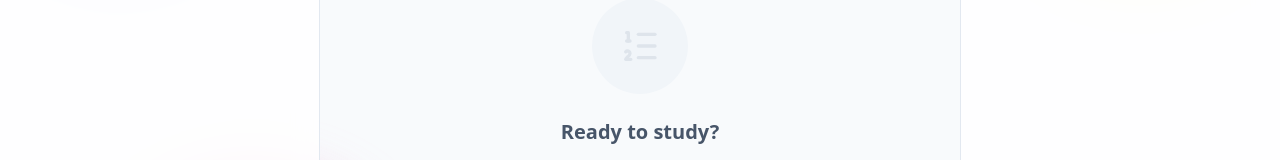
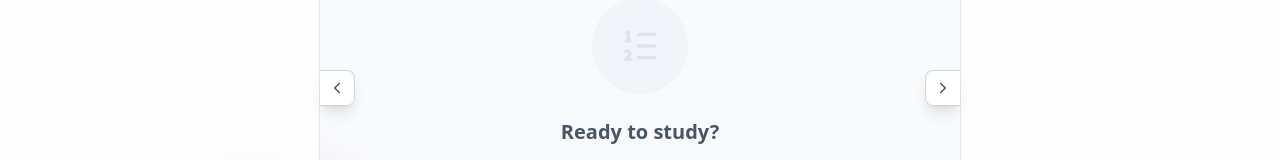
Before and after one commit to haseebn19/requizle, a React (Vite) app: page / in a window 1280 px wide. Shown: the part 312-472 px from the top of the page. Built offline with nearby package versions, Linux system fonts and the light colour scheme.

Commit message:
feat: Add sidebar toggle functionality and animations to Layout component; enhance input components with disabled state handling

```diff
--- a/src/components/Layout.tsx
+++ b/src/components/Layout.tsx
@@ -1,5 +1,7 @@
-import React from 'react';
-
+import React, {useState} from 'react';
+import {ChevronLeft, ChevronRight, PanelLeft, PanelRight} from 'lucide-react';
+import {motion, AnimatePresence} from 'framer-motion';
+import {clsx} from 'clsx';
 
 interface LayoutProps {
     leftSidebar: React.ReactNode;
@@ -8,8 +10,11 @@ interface LayoutProps {
 }
 
 export const Layout: React.FC<LayoutProps> = ({leftSidebar, center, rightSidebar}) => {
+    const [leftSidebarVisible, setLeftSidebarVisible] = useState(true);
+    const [rightSidebarVisible, setRightSidebarVisible] = useState(true);
+
     return (
-        <div className="min-h-screen bg-slate-50 dark:bg-slate-900 flex flex-col lg:flex-row overflow-hidden">
+        <div className="min-h-screen bg-slate-50 dark:bg-slate-900 flex flex-col lg:flex-row overflow-hidden relative">
             {/* Background Effects */}
             <div className="fixed inset-0 z-0 pointer-events-none overflow-hidden">
                 <div className="absolute top-0 -left-4 w-72 h-72 bg-purple-300 rounded-full mix-blend-multiply filter blur-xl opacity-70 animate-blob"></div>
@@ -18,9 +23,19 @@ export const Layout: React.FC<LayoutProps> = ({leftSidebar, center, rightSidebar
             </div>
 
             {/* Left Sidebar */}
-            <aside className="w-full lg:w-80 bg-white/80 dark:bg-slate-900/80 backdrop-blur-md border-r border-slate-200 dark:border-slate-700 z-10 flex-shrink-0 h-[30vh] lg:h-screen overflow-y-auto">
-                {leftSidebar}
-            </aside>
+            <AnimatePresence>
+                {leftSidebarVisible && (
+                    <motion.aside
+                        initial={{x: -320, opacity: 0}}
+                        animate={{x: 0, opacity: 1}}
+                        exit={{x: -320, opacity: 0}}
+                        transition={{duration: 0.3, ease: 'easeInOut'}}
+                        className="w-full lg:w-80 bg-white/80 dark:bg-slate-900/80 backdrop-blur-md border-r border-slate-200 dark:border-slate-700 z-10 flex-shrink-0 h-[30vh] lg:h-screen overflow-y-auto"
+                    >
+                        {leftSidebar}
+                    </motion.aside>
+                )}
+            </AnimatePresence>
 
             {/* Center Area */}
             <main className="flex-1 relative z-10 flex flex-col h-[40vh] lg:h-screen overflow-hidden">
@@ -28,9 +43,60 @@ export const Layout: React.FC<LayoutProps> = ({leftSidebar, center, rightSidebar
             </main>
 
             {/* Right Sidebar */}
-            <aside className="w-full lg:w-80 bg-white/80 dark:bg-slate-900/80 backdrop-blur-md border-l border-slate-200 dark:border-slate-700 z-10 flex-shrink-0 h-[30vh] lg:h-screen overflow-y-auto">
-                {rightSidebar}
-            </aside>
+            <AnimatePresence>
+                {rightSidebarVisible && (
+                    <motion.aside
+                        initial={{x: 320, opacity: 0}}
+                        animate={{x: 0, opacity: 1}}
+                        exit={{x: 320, opacity: 0}}
+                        transition={{duration: 0.3, ease: 'easeInOut'}}
+                        className="w-full lg:w-80 bg-white/80 dark:bg-slate-900/80 backdrop-blur-md border-l border-slate-200 dark:border-slate-700 z-10 flex-shrink-0 h-[30vh] lg:h-screen overflow-y-auto"
+                    >
+                        {rightSidebar}
+                    </motion.aside>
+                )}
+            </AnimatePresence>
+
+            {/* Toggle Buttons */}
+            {/* Left Sidebar Toggle */}
+            <button
+                onClick={() => setLeftSidebarVisible(!leftSidebarVisible)}
+                className={clsx(
+                    "fixed z-30 transition-all duration-300 shadow-lg",
+                    leftSidebarVisible
+                        ? "hidden lg:flex top-1/2 -translate-y-1/2 left-80 rounded-r-lg bg-white/95 dark:bg-slate-800/95 backdrop-blur-sm text-slate-600 dark:text-slate-400 hover:text-slate-900 dark:hover:text-slate-200 border-y border-r border-slate-300 dark:border-slate-600 hover:bg-white dark:hover:bg-slate-800"
+                        : "top-4 left-4 lg:top-1/2 lg:-translate-y-1/2 lg:left-0 rounded-lg lg:rounded-r-lg bg-indigo-600 text-white hover:bg-indigo-700 border border-indigo-700 shadow-xl"
+                )}
+                aria-label={leftSidebarVisible ? "Hide left sidebar" : "Show left sidebar"}
+            >
+                <div className="p-2">
+                    {leftSidebarVisible ? (
+                        <ChevronLeft size={18} />
+                    ) : (
+                        <PanelLeft size={18} />
+                    )}
+                </div>
+            </button>
+
+            {/* Right Sidebar Toggle */}
+            <button
+                onClick={() => setRightSidebarVisible(!rightSidebarVisible)}
+                className={clsx(
+                    "fixed z-30 transition-all duration-300 shadow-lg",
+                    rightSidebarVisible
+                        ? "hidden lg:flex top-1/2 -translate-y-1/2 right-80 rounded-l-lg bg-white/95 dark:bg-slate-800/95 backdrop-blur-sm text-slate-600 dark:text-slate-400 hover:text-slate-900 dark:hover:text-slate-200 border-y border-l border-slate-300 dark:border-slate-600 hover:bg-white dark:hover:bg-slate-800"
+                        : "top-4 right-4 lg:top-1/2 lg:-translate-y-1/2 lg:right-0 rounded-lg lg:rounded-l-lg bg-indigo-600 text-white hover:bg-indigo-700 border border-indigo-700 shadow-xl"
+                )}
+                aria-label={rightSidebarVisible ? "Hide right sidebar" : "Show right sidebar"}
+            >
+                <div className="p-2">
+                    {rightSidebarVisible ? (
+                        <ChevronRight size={18} />
+                    ) : (
+                        <PanelRight size={18} />
+                    )}
+                </div>
+            </button>
         </div>
     );
 };
--- a/src/components/LeftSidebar.tsx
+++ b/src/components/LeftSidebar.tsx
@@ -99,11 +99,11 @@ export const LeftSidebar: React.FC = () => {
                                     <div className={clsx("flex-shrink-0", isSelected ? "text-indigo-600 dark:text-indigo-400" : "text-slate-300 dark:text-slate-600")}>
                                         {isSelected ? <CheckCircle2 size={18} /> : <Circle size={18} />}
                                     </div>
-                                    <div className="flex-1 text-left">
+                                    <div className="flex-1 min-w-0 text-left">
                                         <div className={clsx("font-medium truncate", isSelected ? "text-slate-700 dark:text-slate-200" : "text-slate-500 dark:text-slate-400")}>
                                             {topic.name}
                                         </div>
-                                        <div className="w-full bg-slate-100 h-1 mt-1.5 rounded-full overflow-hidden">
+                                        <div className="w-full bg-slate-100 dark:bg-slate-700 h-1 mt-1.5 rounded-full overflow-hidden">
                                             <div
                                                 className="bg-green-500 h-full rounded-full transition-all duration-500"
                                                 style={{width: `${masteryPct}%`}}
--- a/src/components/inputs/MultipleChoiceInput.tsx
+++ b/src/components/inputs/MultipleChoiceInput.tsx
@@ -29,17 +29,24 @@ export const MultipleChoiceInput: React.FC<Props> = ({question, onAnswer, disabl
                     }
                 }
 
+                const isDisabled = disabled || submittedAnswer !== null;
+
                 return (
                     <motion.button
                         key={index}
                         initial={{opacity: 0, y: 10}}
                         animate={{opacity: 1, y: 0}}
                         transition={{delay: index * 0.1}}
-                        onClick={() => !disabled && onAnswer(index)}
-                        disabled={disabled}
+                        onClick={() => {
+                            if (!isDisabled) {
+                                onAnswer(index);
+                            }
+                        }}
+                        disabled={isDisabled}
                         className={clsx(
                             "w-full text-left p-4 rounded-xl border-2 font-medium transition-all duration-200",
-                            stateClass
+                            stateClass,
+                            isDisabled && "cursor-not-allowed"
                         )}
                     >
                         <div className="flex items-center gap-3">
--- a/src/components/inputs/TrueFalseInput.tsx
+++ b/src/components/inputs/TrueFalseInput.tsx
@@ -36,17 +36,23 @@ export const TrueFalseInput: React.FC<Props> = ({question, onAnswer, disabled, s
                 }
 
                 const Icon = option.icon;
+                const isDisabled = disabled || submittedAnswer !== null;
 
                 return (
                     <motion.button
                         key={String(option.value)}
-                        whileHover={!disabled ? {scale: 1.02} : {}}
-                        whileTap={!disabled ? {scale: 0.98} : {}}
-                        onClick={() => !disabled && onAnswer(option.value)}
-                        disabled={disabled}
+                        whileHover={!isDisabled ? {scale: 1.02} : {}}
+                        whileTap={!isDisabled ? {scale: 0.98} : {}}
+                        onClick={() => {
+                            if (!isDisabled) {
+                                onAnswer(option.value);
+                            }
+                        }}
+                        disabled={isDisabled}
                         className={clsx(
                             "flex flex-col items-center justify-center p-8 rounded-xl border-2 font-bold text-lg transition-all duration-200 gap-3",
-                            stateClass
+                            stateClass,
+                            isDisabled && "cursor-not-allowed"
                         )}
                     >
                         <div className={clsx(
```
